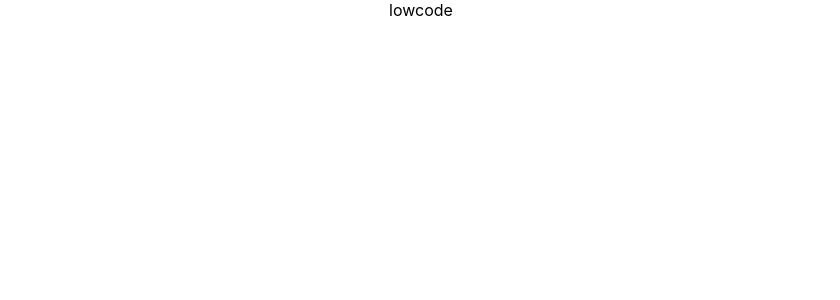
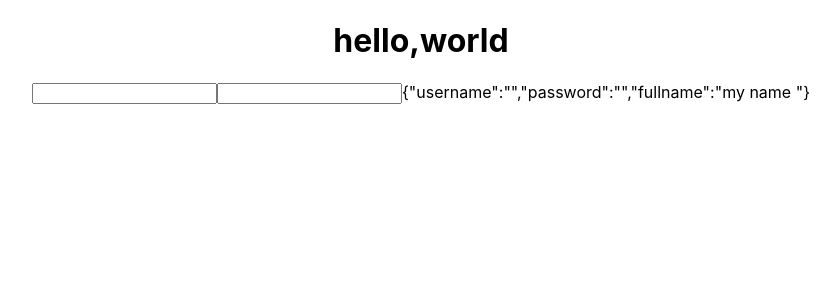
Before and after one commit to scorpionfeng/lowcodereact, a React (Create React App) app: page / in a window 1280 px wide. Shown: the top 300 px of the page, without its empty margins (219-1059 px from the left). Built offline with nearby package versions, Linux system fonts and the light colour scheme.

Commit message:
test useMemo

```diff
--- a/src/App.tsx
+++ b/src/App.tsx
@@ -1,12 +1,23 @@
-import React from 'react';
+import React, { useMemo } from 'react';
 import { useState } from "react";
 import logo from './logo.svg';
 import './App.css';
 
 function App() {
+
+  const [username, setUsername] = useState('');
+  const [password, setPassword] = useState('');
+
+  const fullname=useMemo(()=>{
+    return  `my name ${username} ${password}`
+  },[username])
+
   return (
     <div className="App">
-      lowcode
+      <h1>hello,world</h1>
+      <input type='text' value={username} onChange={e=>setUsername(e.target.value)} />
+      <input type='text' value={password} onChange={e=>setPassword(e.target.value)}/>
+      {JSON.stringify({username,password,fullname})}
     </div>
   );
 }
```
